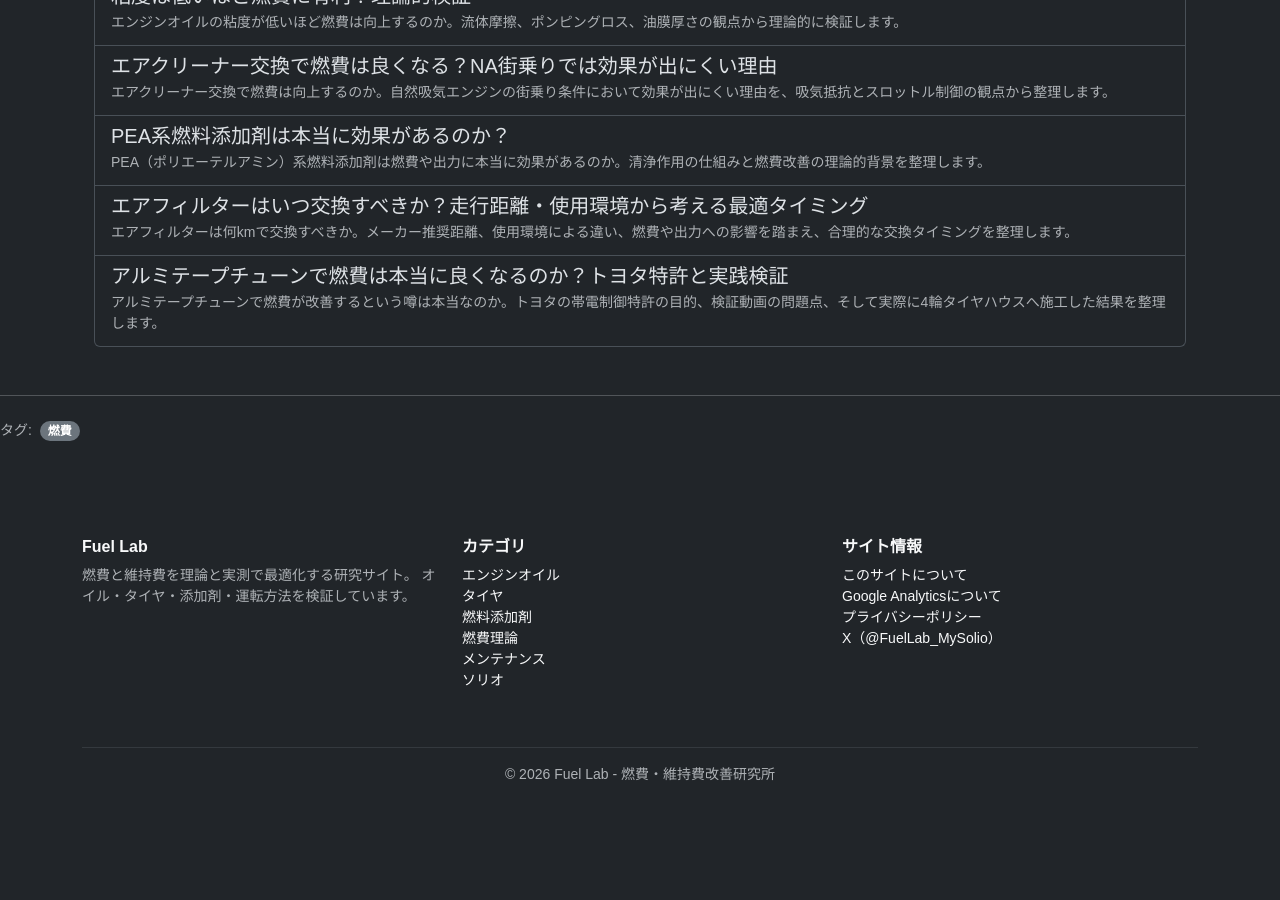
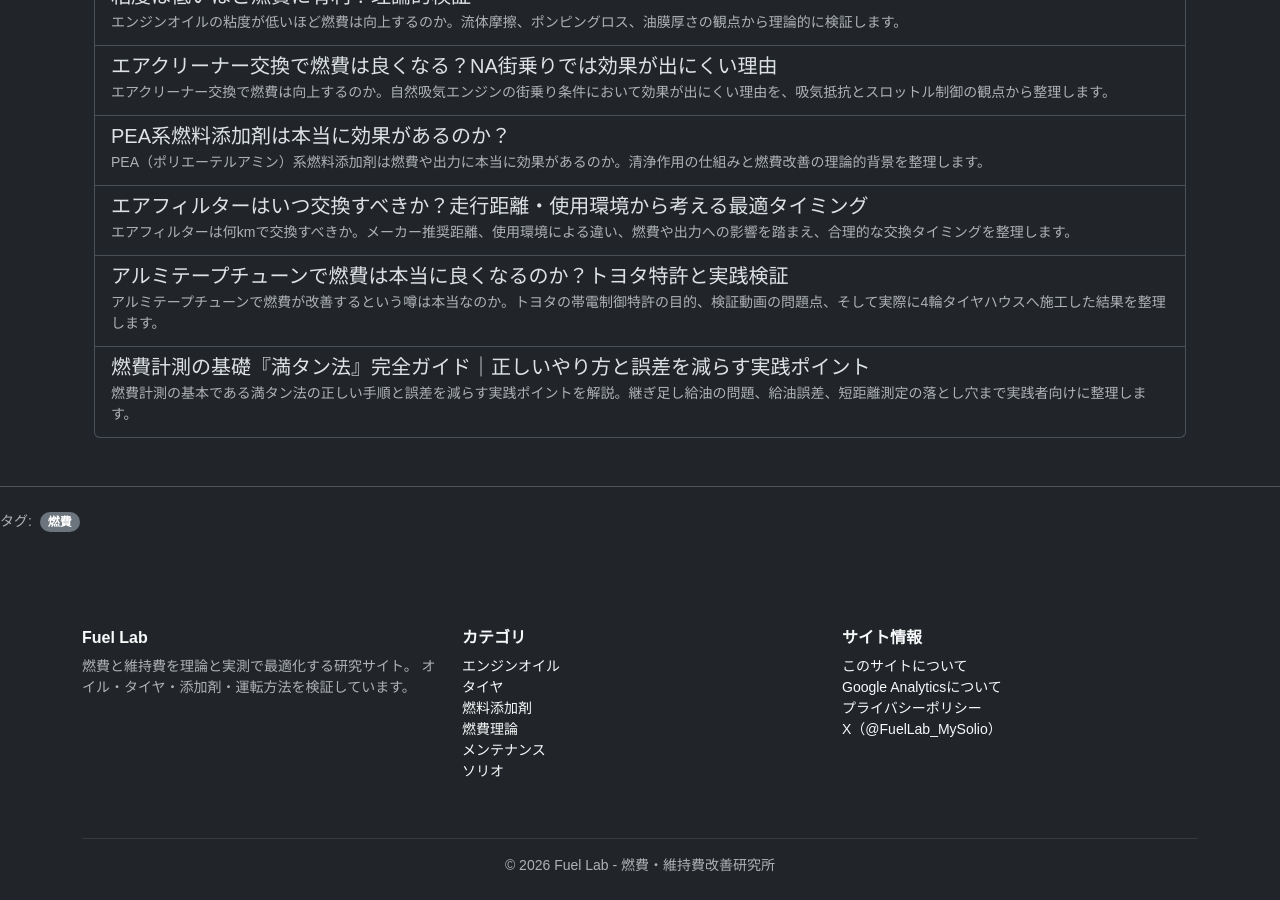
Before and after one commit to funyapar-org/fuel-lab, a Jekyll site: the page built from _tags/fuel-economy.md, in a window 1280 px wide and 900 px high, scrolled down 725 px. Built offline with Jekyll 4.4.1, drawn with Linux system fonts in a browser that asks for light colours; before the commit the page ends 1534 px from its top, so only the background shows below that.

Commit message:
満タン法

```diff
--- /dev/null
+++ b/_knowledge/tank-to-tank-method-guide.md
@@ -0,0 +1,159 @@
+---
+layout: default
+title: "燃費計測の基礎『満タン法』完全ガイド｜正しいやり方と誤差を減らす実践ポイント"
+nav_title: "満タン法の正しいやり方"
+description: "燃費計測の基本である満タン法の正しい手順と誤差を減らす実践ポイントを解説。継ぎ足し給油の問題、給油誤差、短距離測定の落とし穴まで実践者向けに整理します。"
+category: "fuel-economy"
+tags:
+- fuel-economy
+- tank-to-tank-method
+- fuel-measurement
+- fuel-consumption
+- experiment-basics
+date: 2026-02-20 09:00:00 +0900
+---
+
+<div class="container my-5">
+  <div class="row">
+    <div class="col-lg-10 mx-auto">
+
+      <h1 class="mb-4">燃費計測の基礎『満タン法』完全ガイド</h1>
+
+      <p class="lead">
+        燃費改善を検証するなら、まず計測方法を正しく理解する必要があります。
+        満タン法は最も一般的で実用的な燃費測定方法ですが、
+        手順を誤ると簡単に数％の誤差が発生します。
+      </p>
+
+      <p>
+        本記事では実践者向けに、
+        正しい手順と誤差を最小化するポイントを整理します。
+      </p>
+
+      <hr class="my-5">
+
+      <h2 class="mb-3">満タン法の基本原理</h2>
+
+      <p>
+        満タン法は以下の式で燃費を算出します。
+      </p>
+
+      <div class="alert alert-secondary">
+        燃費（km/L）＝ 走行距離 ÷ 給油量
+      </div>
+
+      <p>
+        前回満タン給油から次回満タン給油までの走行距離と、
+        そのときの給油量を用います。
+      </p>
+
+      <hr class="my-5">
+
+      <h2 class="mb-3">正しい実践手順</h2>
+
+      <ul class="list-group mb-4">
+        <li class="list-group-item">同じガソリンスタンドを利用する</li>
+        <li class="list-group-item">可能なら同じ給油機を使う</li>
+        <li class="list-group-item">自動停止1回で給油を止める（継ぎ足し禁止）</li>
+        <li class="list-group-item">給油直後にトリップメーターをリセット</li>
+        <li class="list-group-item">十分な走行距離を確保する（最低300km以上推奨）</li>
+      </ul>
+
+      <div class="alert alert-info">
+        継ぎ足し給油は誤差の最大要因です。
+      </div>
+
+      <hr class="my-5">
+
+      <h2 class="mb-3">間違いやすいポイント</h2>
+
+      <h3 class="h5 mt-4">継ぎ足し給油</h3>
+      <p>
+        自動停止後に追加で給油すると、
+        気泡や傾きの影響で再現性が失われます。
+      </p>
+
+      <h3 class="h5 mt-4">短距離測定</h3>
+      <p>
+        100km未満の測定では誤差が増大します。
+      </p>
+
+      <div class="alert alert-warning">
+        例：±0.3Lの給油誤差がある場合、
+        20L給油なら約1.5%の誤差になります。
+      </div>
+
+      <h3 class="h5 mt-4">給油時の車両姿勢</h3>
+      <p>
+        傾斜地では燃料タンク内の液面が変化し、
+        給油機の停止タイミングが変わることがあります。
+        そのため同じガソリンスタンドを使用することはもちろんのこと、
+        可能な限り同じ給油機を使用し、
+        同じ停車位置になるように心がけてください。
+      </p>
+
+      <h3 class="h5 mt-4">気温の影響</h3>
+      <p>
+        ガソリンは温度によって体積が変化します。
+        季節比較では数値差が出る可能性があります。
+      </p>
+
+      <hr class="my-5">
+
+      <h2 class="mb-3">誤差はどれくらい出るのか</h2>
+
+      <p>
+        一般的な給油誤差は±0.2〜0.3L程度と言われます。
+      </p>
+
+      <p>
+        30L給油であれば約1%前後、
+        15L給油なら約2%の誤差になります。
+      </p>
+
+      <div class="alert alert-primary">
+        アルミテープや添加剤など1%未満の効果を検証する場合、
+        測定誤差を超えているかどうかが重要です。
+      </div>
+
+      <hr class="my-5">
+
+      <h2 class="mb-3">車載燃費計との違い</h2>
+
+      <p>
+        車載燃費計はインジェクター噴射量からの演算値です。
+        実測値と数％ずれることがあります。
+      </p>
+
+      <p>
+        検証目的では満タン法を基準にし、
+        車載表示は参考値と考えるのが安全です。
+      </p>
+
+      <hr class="my-5">
+
+      <h2 class="mb-3">Fuel Labとしての推奨測定方法</h2>
+
+      <ul class="list-group mb-4">
+        <li class="list-group-item">最低3回以上の平均を取る</li>
+        <li class="list-group-item">同条件で比較する</li>
+        <li class="list-group-item">単発結果で判断しない</li>
+      </ul>
+
+      <p>
+        燃費改善を検証するなら、
+        計測方法の再現性が最優先です。
+      </p>
+
+      <hr class="my-5">
+
+      <h2 class="mb-3">関連ページ</h2>
+
+      <ul>
+        <li><a href="/fuel-lab/knowledge/first-action.html">燃費改善のために今日からできること｜ガソリン代を抑える基本対策まとめ</a></li>
+        <li><a href="/fuel-lab/solio/solio-overview.html">ソリオ実燃費改善トップページ</a></li>
+      </ul>
+
+    </div>
+  </div>
+</div>
```
Also changed, not shown: _knowledge/first-action.md (+9 -0 lines).
